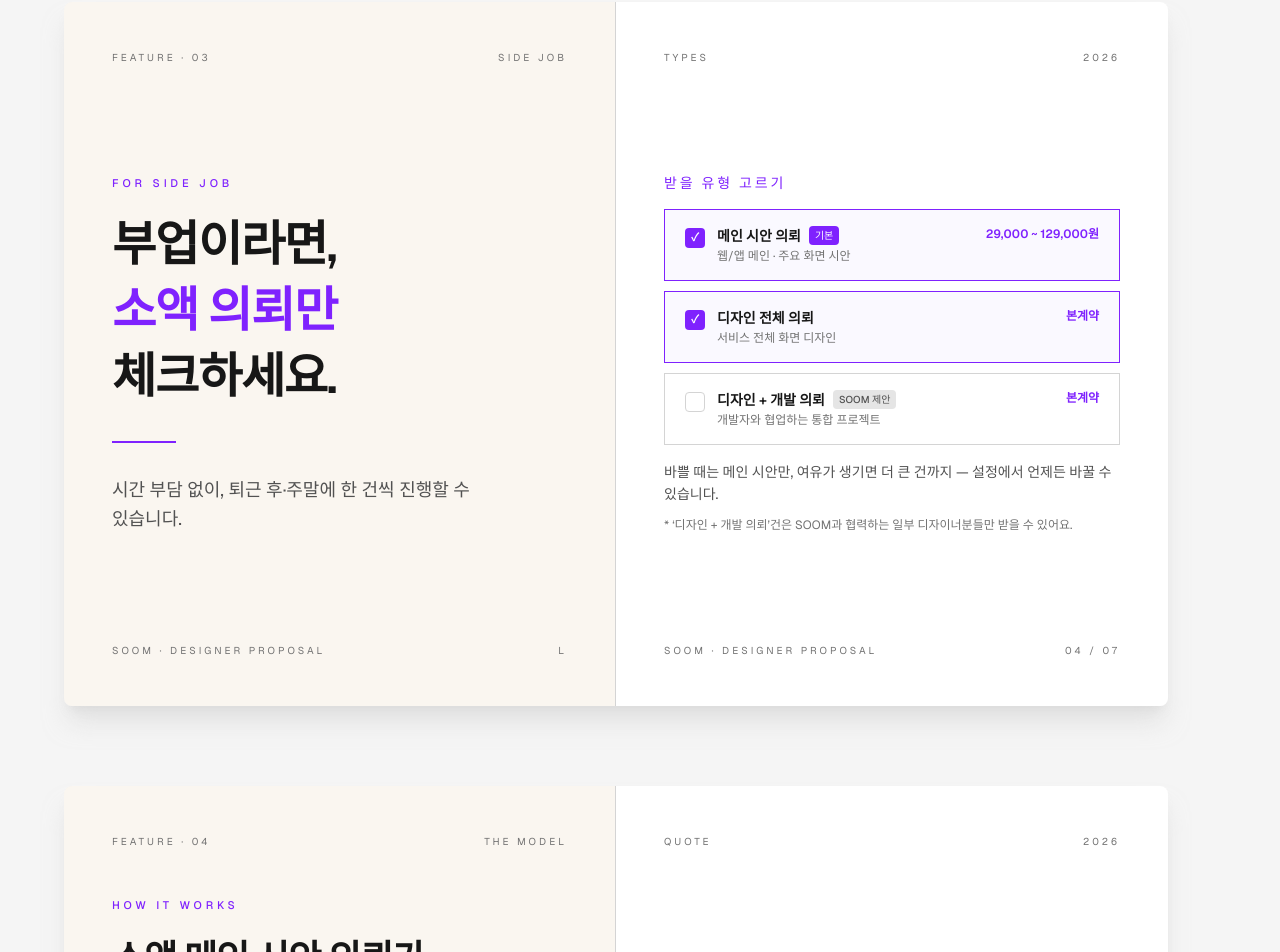
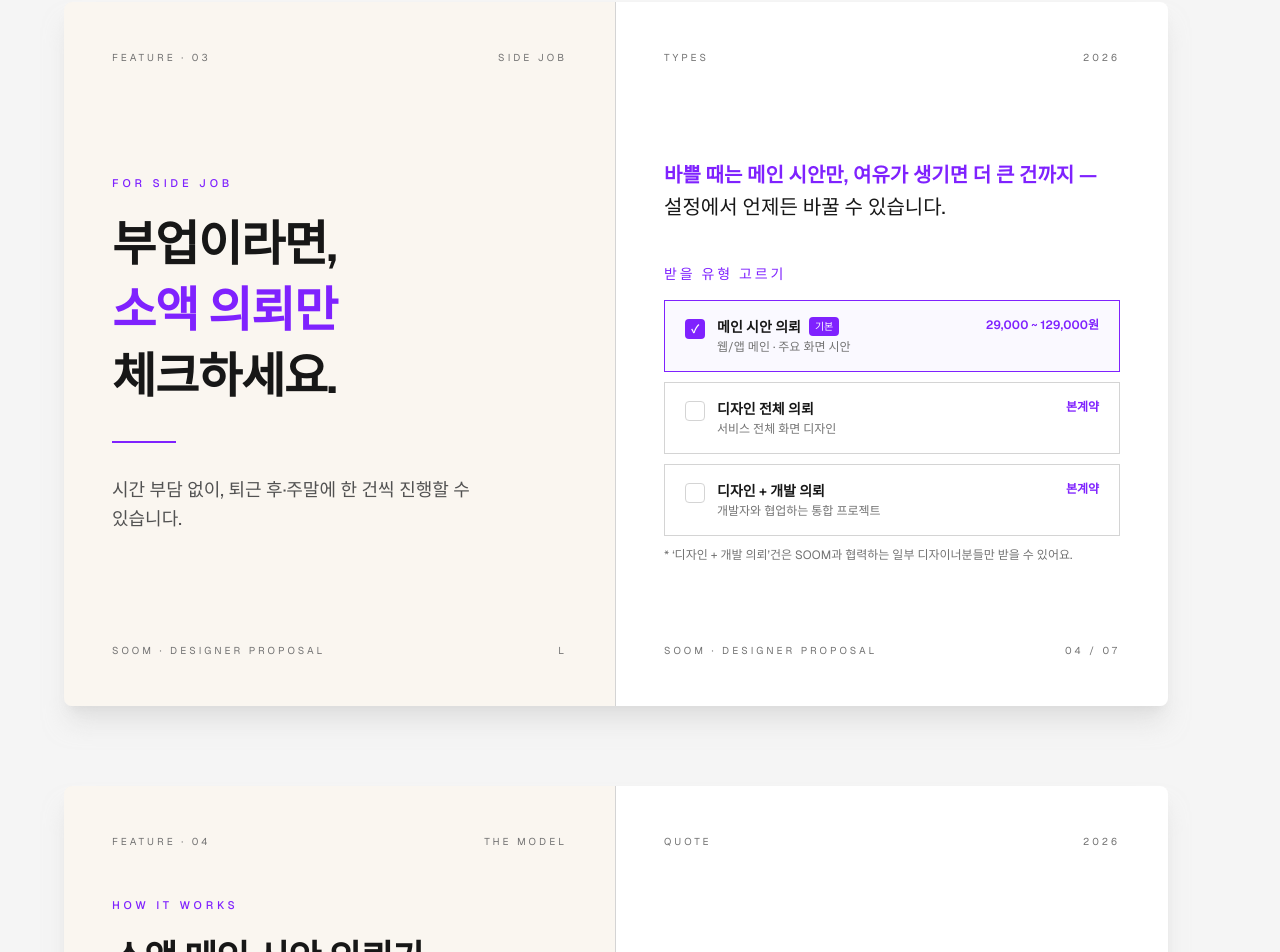
Before and after one commit to present1602/repo, a Next.js app: page /designers/proposal/v1-2 in a window 1280 px wide. Shown: the part 2492-3444 px from the top of the page. Built offline with nearby package versions, Linux system fonts and the light colour scheme.

Commit message:
minor fix

```diff
--- a/src/app/designers/proposal/v1-2/page.tsx
+++ b/src/app/designers/proposal/v1-2/page.tsx
@@ -279,7 +279,15 @@ export default function ProposalV11Page() {
           </Half>
 
           <Half tone="white" top={['Types', '2026']} foot={[BRAND, `04 / ${pad(TOTAL)}`]}>
-            <p className="text-sm font-medium tracking-[0.2em] text-violet-600">
+
+            <p className="mt-4 text-md md:text-xl leading-relaxed">
+              <span className="text-violet-600 font-semibold">바쁠 때는 메인 시안만, 여유가 생기면 더 큰 건까지 — </span>
+              <br/>설정에서 언제든 바꿀 수
+              있습니다.
+            </p>
+
+
+            <p className="mt-10 text-sm font-medium tracking-[0.2em] text-violet-600 md:mt-10">
               받을 유형 고르기
             </p>
 
@@ -297,14 +305,13 @@ export default function ProposalV11Page() {
                   t: '디자인 전체 의뢰',
                   s: '서비스 전체 화면 디자인',
                   price: '본계약',
-                  on: true,
+                  on: false,
                 },
                 {
                   t: '디자인 + 개발 의뢰',
                   s: '개발자와 협업하는 통합 프로젝트',
                   price: '본계약',
-                  on: false,
-                  tag: 'SOOM 제안',
+                  on: false
                 },
               ].map((x) => (
                 <div
@@ -342,10 +349,6 @@ export default function ProposalV11Page() {
               ))}
             </div>
 
-            <p className="mt-4 text-sm leading-relaxed text-neutral-600">
-              바쁠 때는 메인 시안만, 여유가 생기면 더 큰 건까지 — 설정에서 언제든 바꿀 수
-              있습니다.
-            </p>
             <p className="mt-2.5 text-xs leading-relaxed text-neutral-500">
               * &lsquo;디자인 + 개발 의뢰&rsquo;건은 SOOM과 협력하는 일부 디자이너분들만 받을 수
               있어요.
```
